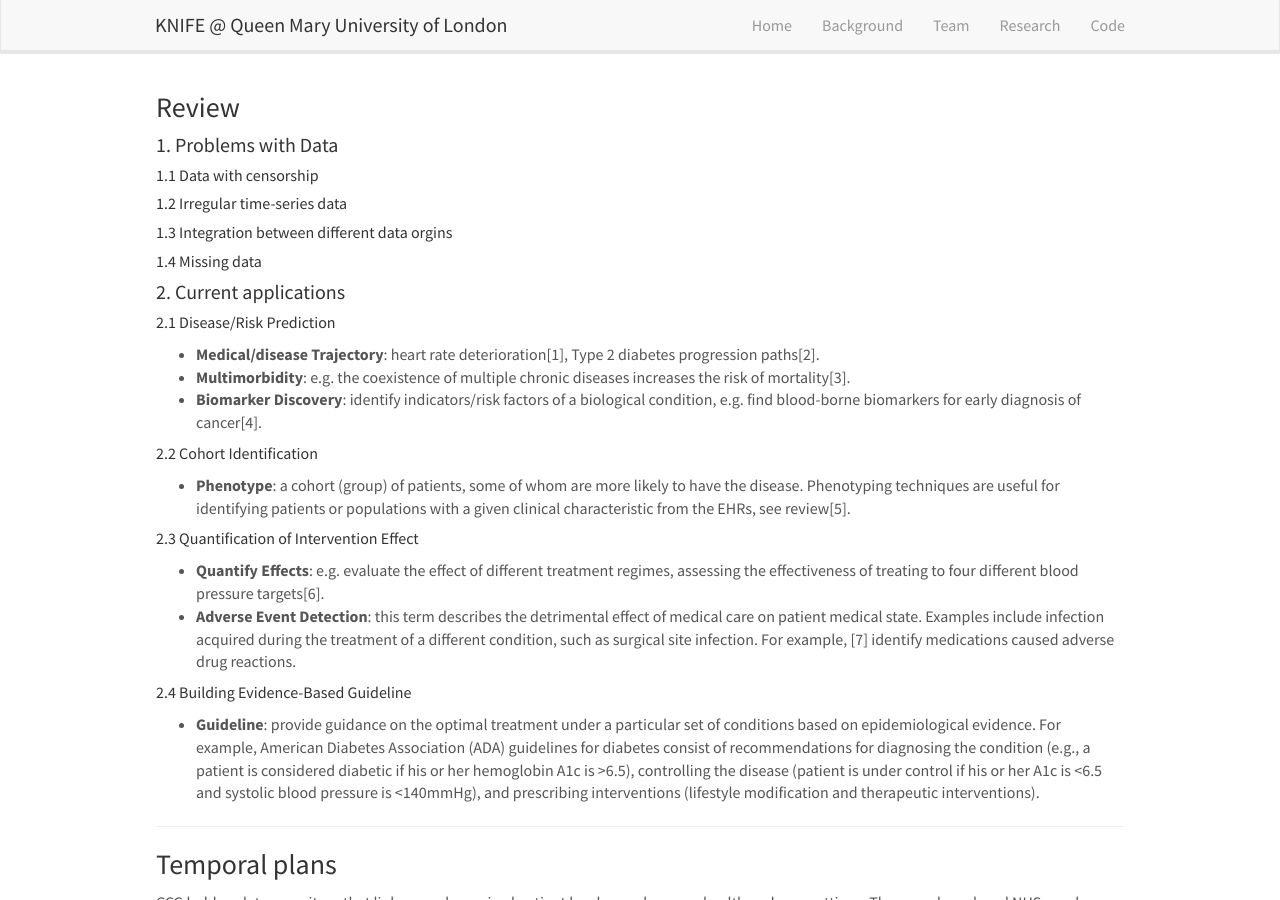
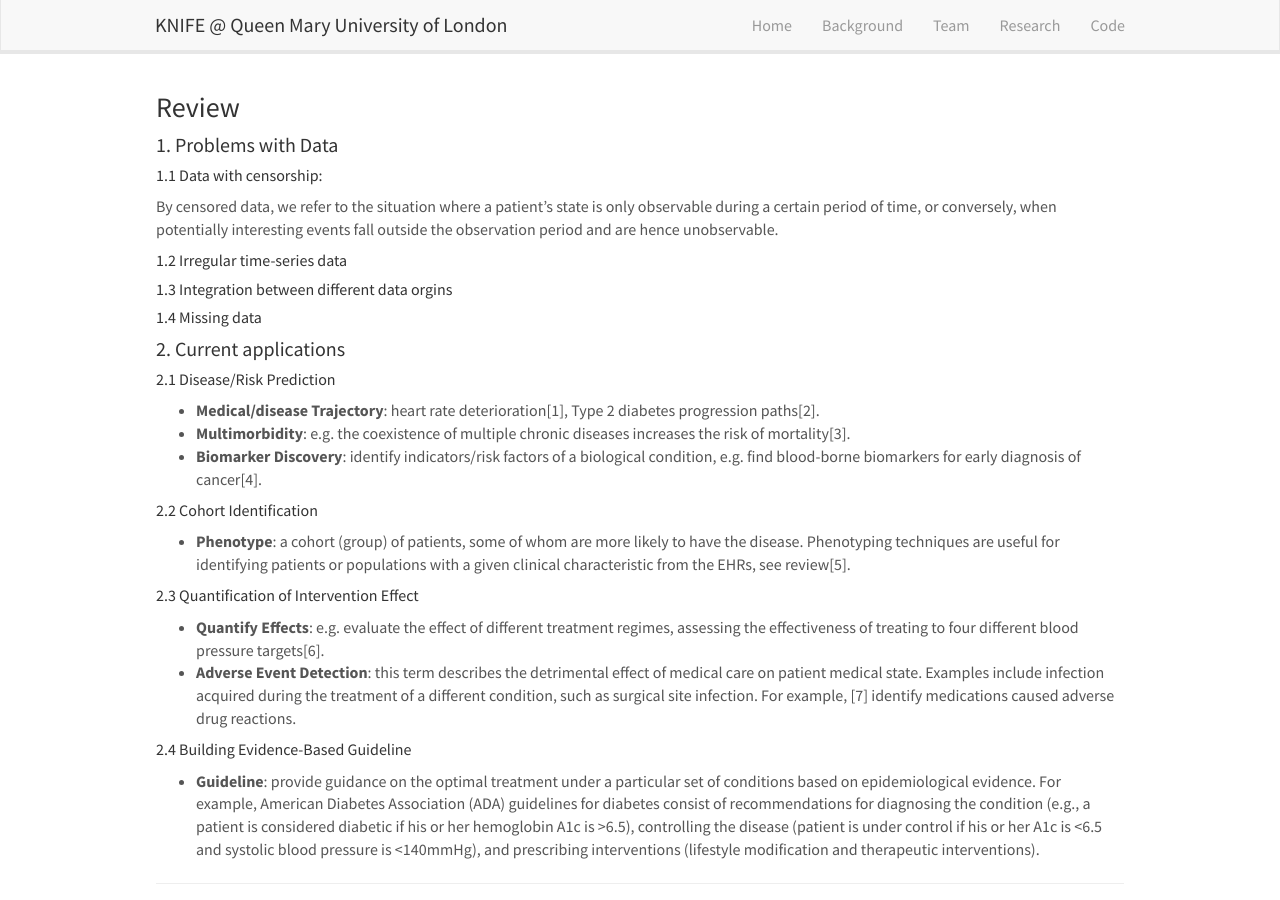
Before and after one commit to knifeqmul/knifeqmul.github.io, a Jekyll site: the page built from _pages/research.md, in a window 1280 px wide and 900 px high. Built offline with Jekyll 4.4.1, drawn with Linux system fonts in a browser that asks for light colours; nearby versions of some CDN libraries.

Commit message:
Update research.md

```diff
--- a/_pages/research.md
+++ b/_pages/research.md
@@ -7,10 +7,17 @@ permalink: /research/
 ---
 
 ### Review
+
 #### 1. Problems with Data
-##### 1.1 Data with censorship
+
+##### 1.1 Data with censorship:
+  By censored data, we refer to the situation where a patient’s state is only observable during a certain period of time, or conversely, when potentially interesting events fall outside the observation
+period and are hence unobservable.
+
 ##### 1.2 Irregular time-series data
+
 ##### 1.3 Integration between different data orgins
+
 ##### 1.4 Missing data
 
 
```
